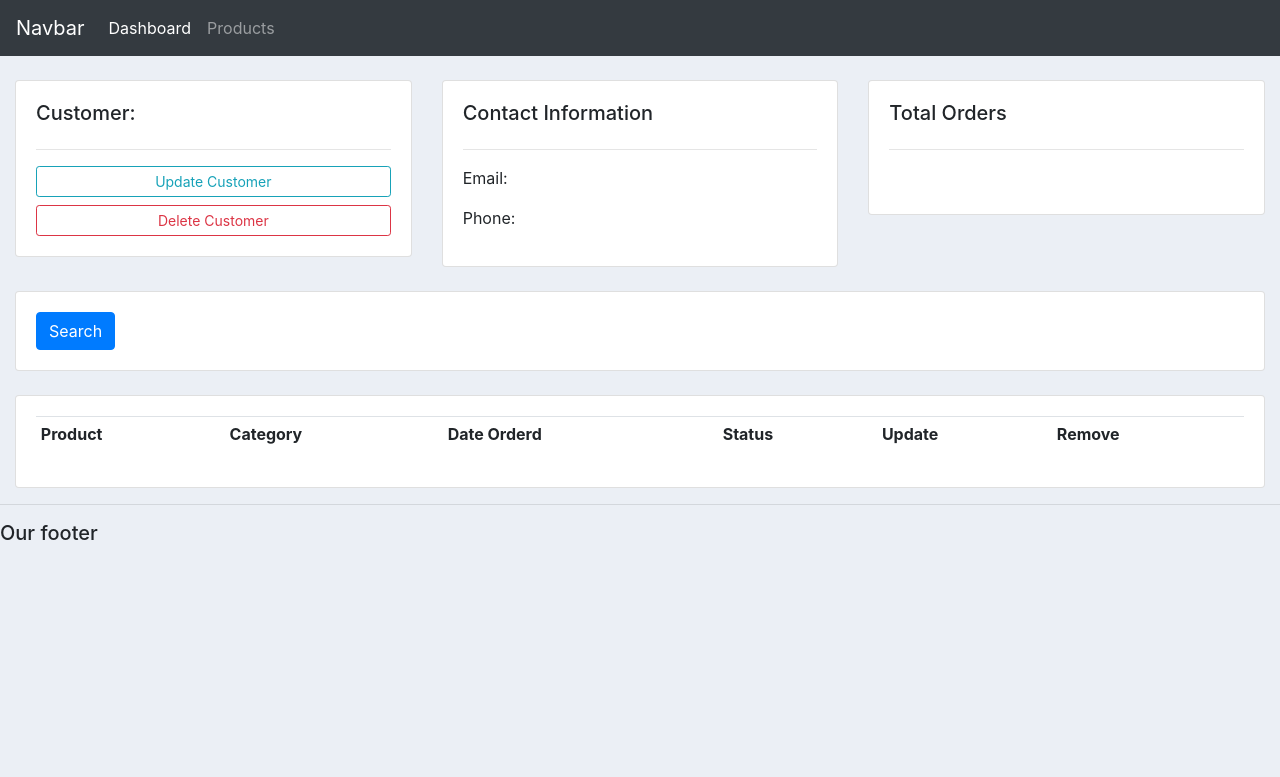
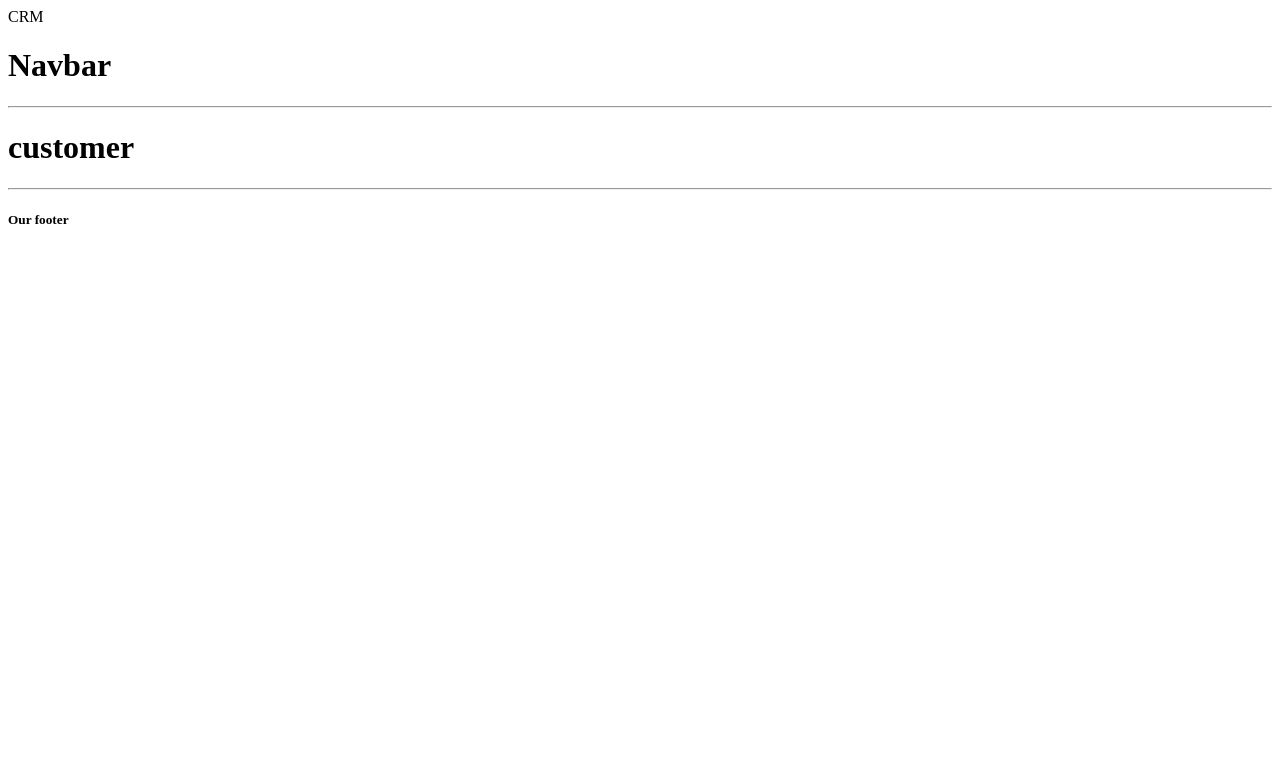
Before and after one commit to DilipPkumar/Customer-Management-System, a Django app: page /customer/ in a window 1280 px wide. Shown: the top 777 px of the page. Run offline with Django 3.2, Linux system fonts and the light colour scheme; lists and menus that the app fills with data are empty; some libraries are stand-ins or nearby versions.

Commit message:
modified the files

```diff
--- a/accounts/templates/accounts/customer.html
+++ b/accounts/templates/accounts/customer.html
@@ -1,69 +1,4 @@
-{%  extends 'accounts/main.html' %}
-
+{% extends 'accounts/main.html' %}
 {% block content %}
-
-	<br>
-
-<div class="row">
-	<div class="col-md">
-		<div class="card card-body">
-			<h5>Customer:</h5>
-			<hr>
-			<a class="btn btn-outline-info  btn-sm btn-block" href="">Update Customer</a>
-			<a class="btn btn-outline-danger  btn-sm btn-block" href="">Delete Customer</a>
-
-		</div>
-	</div>
-
-	<div class="col-md">
-		<div class="card card-body">
-			<h5>Contact Information</h5>
-			<hr>
-			<p>Email: </p>
-			<p>Phone: </p>
-		</div>
-	</div>
-
-	<div class="col-md">
-		<div class="card card-body">
-			<h5>Total Orders</h5>
-			<hr>
-			<h1 style="text-align: center;padding: 10px"></h1>
-		</div>
-	</div>
-</div>
-
-
-<br>
-<div class="row">
-	<div class="col">
-		<div class="card card-body">
-			<form method="get">
-
-		    <button class="btn btn-primary" type="submit">Search</button>
-		  </form>
-		</div>
-	</div>
-
-</div>
-<br>
-
-<div class="row">
-	<div class="col-md">
-		<div class="card card-body">
-			<table class="table table-sm">
-				<tr>
-					<th>Product</th>
-					<th>Category</th>
-					<th>Date Orderd</th>
-					<th>Status</th>
-					<th>Update</th>
-					<th>Remove</th>
-				</tr>
-
-			</table>
-		</div>
-	</div>
-</div>
-
+    <h1>customer</h1>
 {% endblock %}
--- a/accounts/templates/accounts/main.html
+++ b/accounts/templates/accounts/main.html
@@ -1,53 +1,11 @@
-<!DOCTYPE html>
 <html>
-<head>
-	<title>CRM</title>
-	<link rel="stylesheet" href="https://stackpath.bootstrapcdn.com/bootstrap/4.3.1/css/bootstrap.min.css" integrity="sha384-ggOyR0iXCbMQv3Xipma34MD+dH/1fQ784/j6cY/iJTQUOhcWr7x9JvoRxT2MZw1T" crossorigin="anonymous">
+    <head>CRM</head>
+<body>
+    {% include 'accounts/navbar.html' %}
+    {% block content %}
 
-
-	<style>
-
-		#logo{
-		}
-
-		body{
-			background-color: #ebeff5;
-		}
-
-
-		#total-orders{
-			background-color: #4cb4c7;
-		}
-
-
-		#orders-delivered{
-			background-color: #7abecc;
-		}
-
-		#orders-pending{
-			background-color: #7CD1C0;
-		}
-
-
-
-
-	</style>
-</head>
-<body>
-	{%  include 'accounts/navbar.html' %}
-	<div class="container-fluid">
-	{% block content %}
-
-
-
-	{% endblock %}
-    </div>
-	<hr>
-	<h5>Our footer</h5>
-
+    {% endblock %}
+    <hr>
+    <h5>Our footer</h5>
 </body>
-
-<script src="https://code.jquery.com/jquery-3.3.1.slim.min.js" integrity="sha384-q8i/X+965DzO0rT7abK41JStQIAqVgRVzpbzo5smXKp4YfRvH+8abtTE1Pi6jizo" crossorigin="anonymous"></script>
-<script src="https://cdnjs.cloudflare.com/ajax/libs/popper.js/1.14.7/umd/popper.min.js" integrity="sha384-UO2eT0CpHqdSJQ6hJty5KVphtPhzWj9WO1clHTMGa3JDZwrnQq4sF86dIHNDz0W1" crossorigin="anonymous"></script>
-<script src="https://stackpath.bootstrapcdn.com/bootstrap/4.3.1/js/bootstrap.min.js" integrity="sha384-JjSmVgyd0p3pXB1rRibZUAYoIIy6OrQ6VrjIEaFf/nJGzIxFDsf4x0xIM+B07jRM" crossorigin="anonymous"></script>
 </html>
--- a/accounts/templates/accounts/navbar.html
+++ b/accounts/templates/accounts/navbar.html
@@ -1,16 +1,2 @@
-<nav class="navbar navbar-expand-lg navbar-dark bg-dark">
-  <a class="navbar-brand" href="#">Navbar</a>
-  <button class="navbar-toggler" type="button" data-toggle="collapse" data-target="#navbarNav" aria-controls="navbarNav" aria-expanded="false" aria-label="Toggle navigation">
-    <span class="navbar-toggler-icon"></span>
-  </button>
-  <div class="collapse navbar-collapse" id="navbarNav">
-    <ul class="navbar-nav">
-      <li class="nav-item active">
-        <a class="nav-link" href="#">Dashboard</a>
-      </li>
-      <li class="nav-item">
-        <a class="nav-link" href="#">Products</a>
-      </li>
-    </ul>
-  </div>
-</nav>
+<h1>Navbar</h1>
+<hr>
```
Also changed, not shown: accounts/templates/accounts/dashboard.html (+2 -44 lines), accounts/templates/accounts/products.html (+3 -25 lines), accounts/templates/accounts/status.html (deleted, +0 -42 lines), 4 other files.
